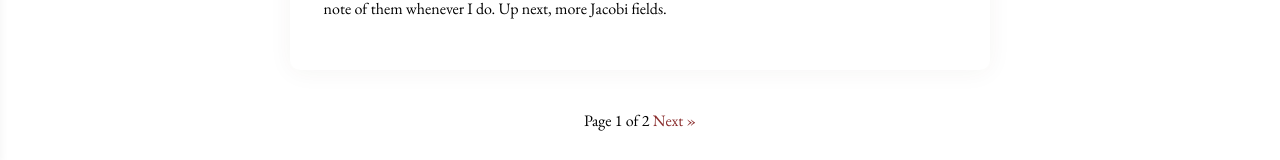
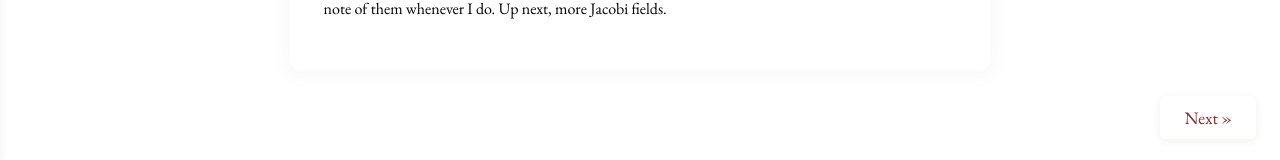
Before and after one commit to witheredstumps/witheredstumps.github.io, a Jekyll site: the page built from index.md, in a window 1280 px wide and 1400 px high, scrolled down 5049 px. Shown: the part 1237-1397 px from the top of the window. Built offline with Jekyll 4.4.1, drawn with Linux system fonts in a browser that asks for light colours; some web fonts are replaced; the list of posts is cut into pages by our own code.

Commit message:
Style changes

```diff
--- a/_config.yml
+++ b/_config.yml
@@ -22,14 +22,14 @@ pagination:
   sort_field: 'date'
   sort_reverse: true
   permalink: '/page/:num/'
-  indexpage: 'index'
+  indexpage: 'index.html'
 
 # GitHub Pages settings
 github:
   is_project_page: false
 
 # Permalinks
-permalink: /:year/:month/:day/:title/
+permalink: pretty
 
 markdown: kramdown
 kramdown:
--- a/assets/main.css
+++ b/assets/main.css
@@ -26,7 +26,7 @@ body {
   font-family: 'EB Garamond', serif;
   font-style: italic;
   font-weight: 700;
-  color: #000000;
+  color: #000;
   font-size: 2.9vw;
   line-height: 1.1;
   letter-spacing: normal;
@@ -37,16 +37,13 @@ body {
   z-index: 2;
   display: block;
   max-width: 700px;
+  text-shadow: 0px 0px 10px #fff;
 }
 @media (max-width: 650px) {
   .site-title {
     font-size: 1.3rem;
     margin-top: 1.5rem;
   }
-}
-.site-title {
-  /* existing styles... */
-  text-shadow: 0px 0px 10px #fff;
 }
 
 /* --- sidebar and toggle container --- */
@@ -272,3 +269,31 @@ a:hover,
 a:focus {
   color: #808080
 }
+
+/* --- button styles ---*/
+
+.bottom-btns-vertical {
+  position: fixed;
+  bottom: 24px;
+  right: 24px;
+  display: flex;
+  flex-direction: column;
+  gap: 12px;
+  z-index: 1000;
+}
+.fixed-bottom-btn {
+  background: #fff;
+  color: #8a2d2d;
+  padding: 10px 24px;
+  border-radius: 5px;
+  font-size: 1.1rem;
+  box-shadow: 0 2px 8px rgba(80,60,40,0.08);
+  cursor: pointer;
+  text-decoration: none;
+  transition: background 0.2s, color 0.2s;
+  text-align: center;
+}
+.fixed-bottom-btn:hover {
+  background: #8a2d2d;
+  color: #fff;
+}
--- a/index.html
+++ /dev/null
@@ -1,35 +0,0 @@
----
-layout: default
-title: Home
-pagination:
-  enabled: true
----
-
-<div id="posts-list">
-  {% if paginator.posts %}
-    {% for post in paginator.posts %}
-      <div class="post-content post-item">
-        <h2 style="font-style: italic;">
-          <a href="{{ post.url | relative_url }}">{{ post.title }}</a>
-        </h2>
-        <div class="meta">
-          <span>{{ post.date | date: "%B %d, %Y" }}</span>
-        </div>
-        <hr>
-        {{ post.content }}
-      </div>
-    {% endfor %}
-  {% else %}
-    <p>No posts found.</p>
-  {% endif %}
-</div>
-
-<div class="pagination" style="text-align:center;">
-  {% if paginator.previous_page %}
-    <a href="{{ paginator.previous_page_path | relative_url }}">&laquo; Prev</a>
-  {% endif %}
-  <span>Page {{ paginator.page }} of {{ paginator.total_pages }}</span>
-  {% if paginator.next_page %}
-    <a href="{{ paginator.next_page_path | relative_url }}">Next &raquo;</a>
-  {% endif %}
-</div>
--- /dev/null
+++ b/index.md
@@ -0,0 +1,50 @@
+---
+layout: default
+title: Home
+pagination:
+  enabled: true
+---
+
+<div id="posts-list">
+  {% if paginator.posts %}
+    {% for post in paginator.posts %}
+      <div class="post-content post-item">
+        <h2 style="font-style: italic;">
+          <a href="{{ post.url | relative_url }}">{{ post.title }}</a>
+        </h2>
+        <div class="meta">
+          <span>{{ post.date | date: "%B %d, %Y" }}</span>
+        </div>
+        <hr>
+        {{ post.content }}
+      </div>
+    {% endfor %}
+  {% else %}
+    <p>No posts found.</p>
+  {% endif %}
+</div>
+
+<div class="pagination" style="text-align:center;">
+  {% if paginator.previous_page %}
+    <a href="{{ paginator.previous_page_path | relative_url }}"></a>
+  {% endif %}
+<!-- <span class="page-number">Page {{ paginator.page }} of {{ paginator.total_pages }}</span> -->
+  {% if paginator.next_page %}
+    <a href="{{ paginator.next_page_path | relative_url }}"></a>
+  {% endif %}
+</div>
+
+<!-- Fixed-position buttons -->
+<div class="bottom-btns-vertical">
+  {% if paginator.previous_page %}
+    <a class="fixed-bottom-btn"
+       href="{% if paginator.previous_page == 1 %}{{ '/' | relative_url }}{% else %}{{ paginator.previous_page_path | relative_url }}{% endif %}">
+      &#171; Prev
+    </a>
+  {% endif %}
+  {% if paginator.next_page %}
+    <a class="fixed-bottom-btn" href="{{ paginator.next_page_path | relative_url }}">
+      Next &#187;
+    </a>
+  {% endif %}
+</div>
```
Also changed, not shown: 4 other files.
